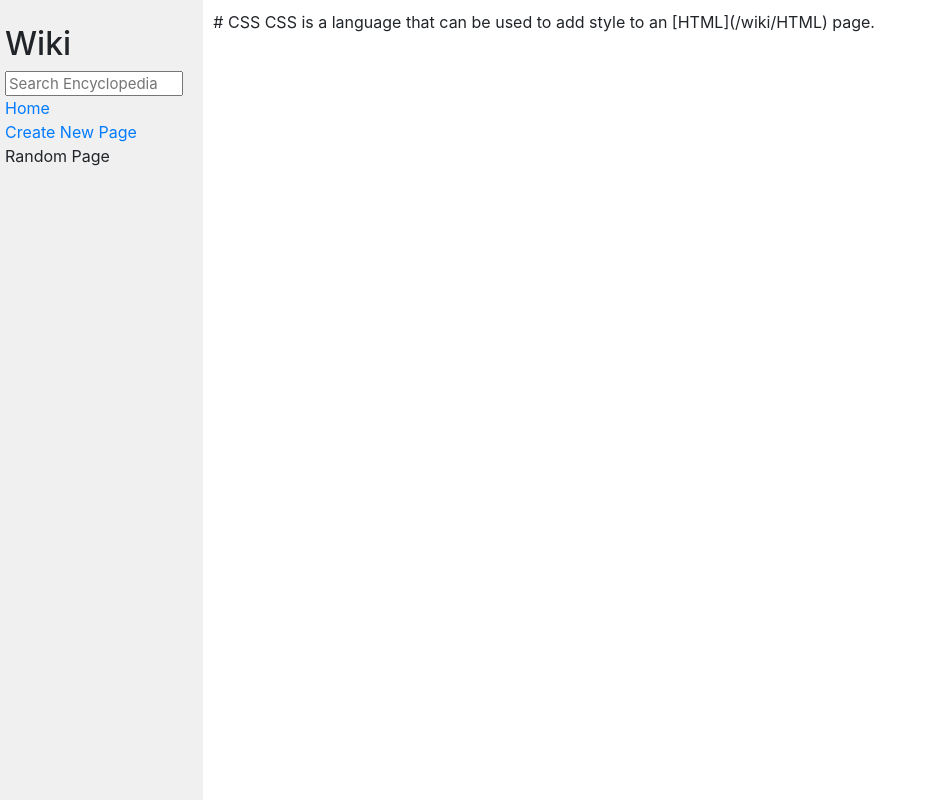
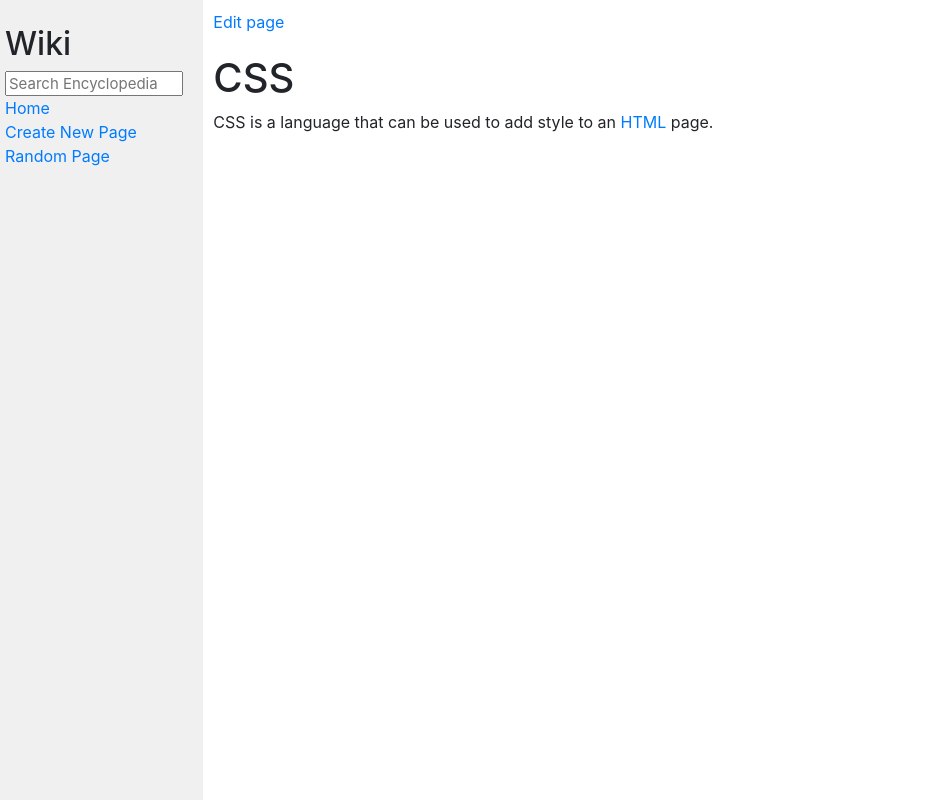
Before and after one commit to blackcaer/CS50W, a Django app: page /CSS in a window 1280 px wide. Shown: the whole page, without its empty margins (0-932 px from the left). Run offline with Django 3.2, Linux system fonts and the light colour scheme; some libraries are stand-ins or nearby versions.

Commit message:
Added edit_page and random_page

```diff
--- a/encyclopedia/static/encyclopedia/styles.css
+++ b/encyclopedia/static/encyclopedia/styles.css
@@ -36,3 +36,8 @@ textarea {
 .sidebar h2 {
     margin-top: 5px;
 }
+
+.error_msg {
+    color: red;
+
+}
--- a/encyclopedia/templates/encyclopedia/content.html
+++ b/encyclopedia/templates/encyclopedia/content.html
@@ -1,10 +1,11 @@
 {% extends "encyclopedia/layout.html" %}
 
 {% block title %}
-    {{content_name}}
+    {{content_name|capfirst}}
 {% endblock %}
 
 {% block body %}
-    {{content}}
+    <a href="{% url 'edit_page' content_name %}">Edit page</a><br>
+    {{content|safe}}
 
 {% endblock %}
--- /dev/null
+++ b/encyclopedia/templates/encyclopedia/edit_page.html
@@ -0,0 +1,5 @@
+{% extends "encyclopedia/create_page.html" %}
+
+{% block title %}
+    Edit page
+{% endblock %}
--- a/encyclopedia/templates/encyclopedia/layout.html
+++ b/encyclopedia/templates/encyclopedia/layout.html
@@ -23,7 +23,7 @@
                     <a href="{% url 'create_page' %}">Create New Page</a>
                 </div>
                 <div>
-                    Random Page
+                     <a href="{% url 'random_page' %}">Random Page</a>
                 </div>
                 {% block nav %}
                 {% endblock %}
--- a/encyclopedia/urls.py
+++ b/encyclopedia/urls.py
@@ -5,5 +5,8 @@ from . import views
 urlpatterns = [
     path("", views.index, name="index"),
     path("create_page", views.create_page, name="create_page"),
-    path("<str:content_name>", views.content, name="content")
+    path("random_page", views.random_page, name="random_page"),
+    path("<str:content_name>", views.content, name="content"),
+    path("<str:content_name>/edit_page", views.edit_page, name="edit_page"),
+
 ]
--- a/encyclopedia/views.py
+++ b/encyclopedia/views.py
@@ -1,7 +1,9 @@
 from django.shortcuts import render
 from django.http import HttpResponseRedirect
 from django import forms
-
+from django.urls import reverse
+import random
+import markdown2
 from . import util
 
 class CreatePageForm(forms.Form):
@@ -29,9 +31,10 @@ def content(request,content_name):
             'content_name':content_name,
         })
     else:
+        content_markdown = markdown2.markdown(content)
         return render(request,'encyclopedia/content.html',{
-            'content_name':content_name.capitalize(),
-            'content':content,
+            'content_name':content_name,
+            'content':content_markdown,
         })
 
 def create_page(request):
@@ -58,3 +61,42 @@ def create_page(request):
     return render(request,'encyclopedia/create_page.html',{
         'create_page_form':CreatePageForm()
         })
+
+def edit_page(request,content_name):
+    content_name_safe=util._get_name(content_name)
+
+    if content_name_safe is None:
+        return render(request,'encyclopedia/404_error.html',{
+            'content_name':content_name,
+        })
+    del content_name
+
+    content = util.get_entry(content_name_safe)
+
+    if request.method=='POST':
+        form = CreatePageForm(request.POST)
+        if not form.is_valid():
+            return render(request,'encyclopedia/edit_page.html',{
+                'error':'Invalid input',
+                'create_page_form':form
+            })
+
+        util.save_entry(content_name_safe,form.cleaned_data['content'])
+        return HttpResponseRedirect(reverse(f'content',args=[content_name_safe]))
+
+
+    initial_data = {
+        'name': content_name_safe,
+        'content': content
+    }
+
+    edit_form = CreatePageForm(initial=initial_data)
+    edit_form.fields['name'].widget.attrs['disabled'] = 'disabled'
+
+
+    return render(request,'encyclopedia/edit_page.html',{
+        'create_page_form':edit_form
+        })
+
+def random_page(request):
+    return HttpResponseRedirect(reverse('content',args=[random.choice(util.list_entries())]))
```
Also changed, not shown: encyclopedia/templates/encyclopedia/create_page.html (+7 -4 lines).
